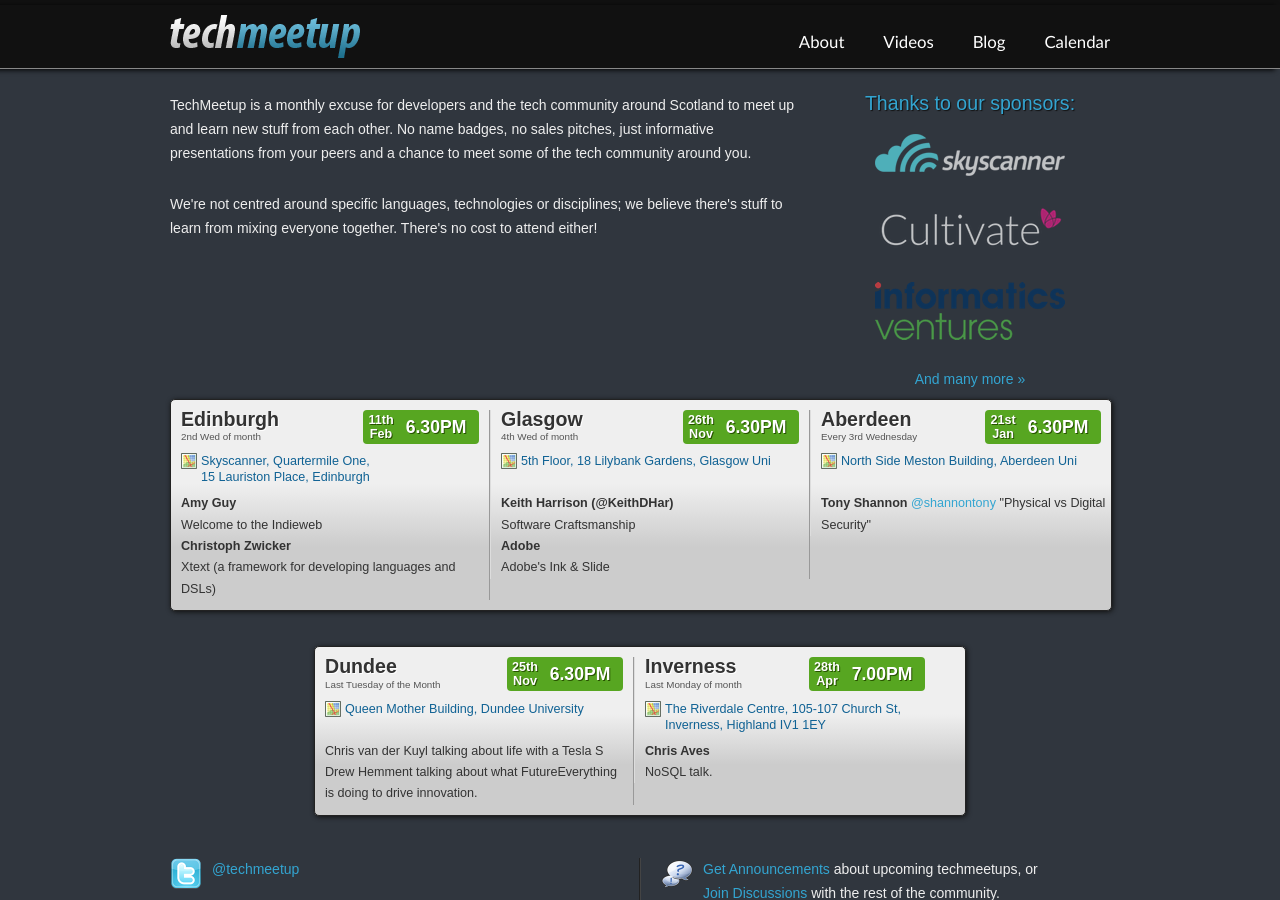
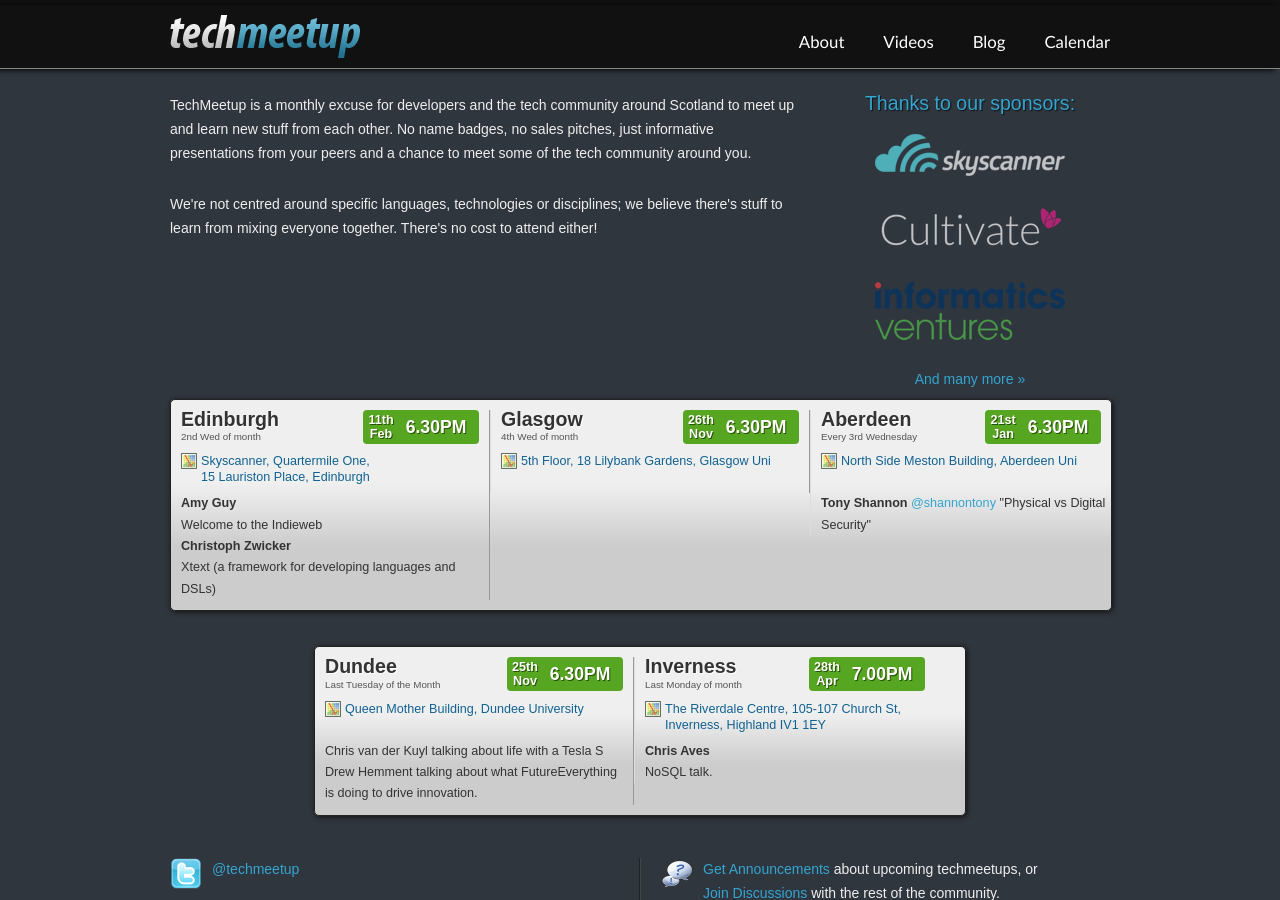
Before and after one commit to techmeetup/techmeetup.co.uk, a Jekyll site: the page built from index.html, in a window 1280 px wide and 900 px high. Built offline with Jekyll 4.4.1, drawn with Linux system fonts in a browser that asks for light colours.

Commit message:
Removed glasgow speakers

```diff
--- a/index.html
+++ b/index.html
@@ -58,15 +58,6 @@
     <h4><a href="{{ site.baseurl }}/glasgow.html">Glasgow</a></h4>
     <span>4th Wed of month</span>
     <p><a href="http://maps.google.com/maps/ms?msid=217161173396650967619.0004accf70991bd913a97&amp;msa=0" class="map">5th Floor, 18 Lilybank Gardens, Glasgow Uni</a></p>
-    <p>
-      <strong>Keith Harrison (@KeithDHar)</strong>
-      <br/>
-      Software Craftsmanship
-    </p>
-    <p>
-      <strong>Adobe</strong>
-      <br/>Adobe's Ink & Slide
-    </p>
     <div class="datewrapper">
       <div class="when">
         <div class="daywrap">
```
